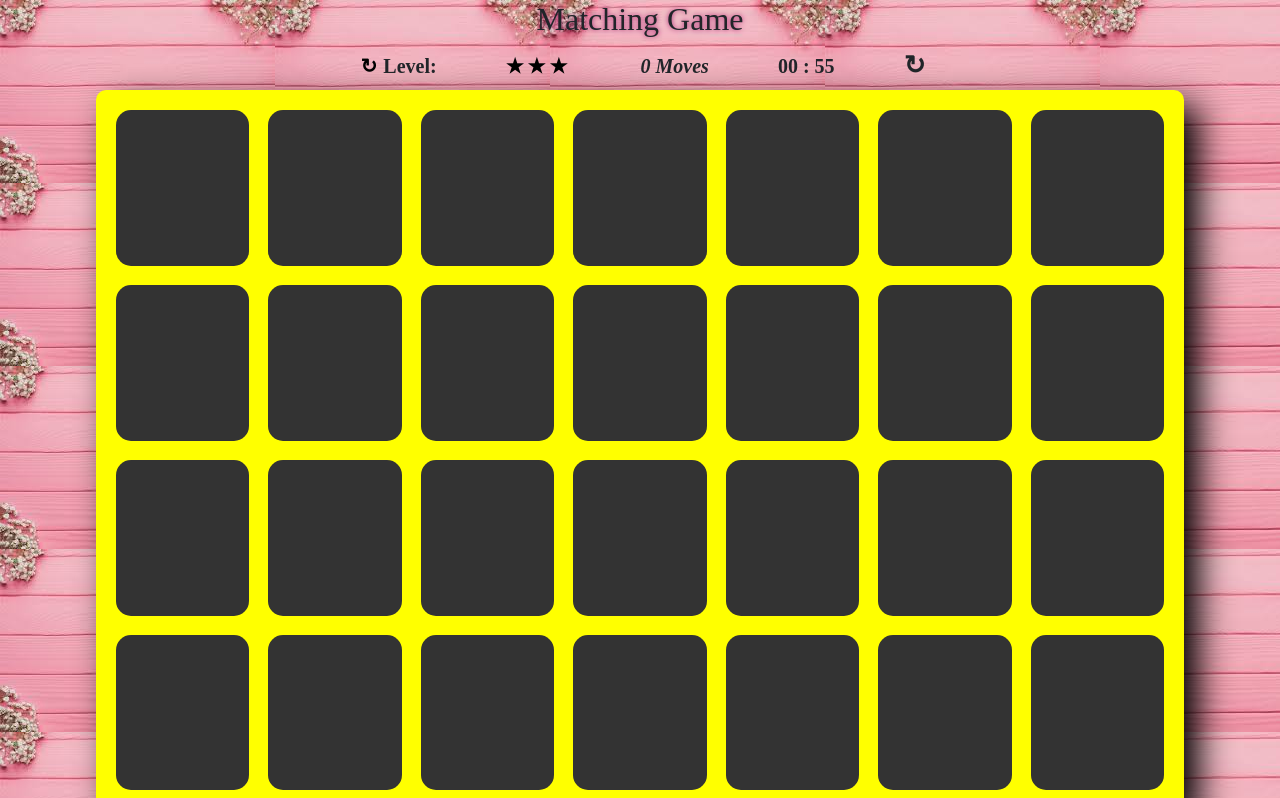
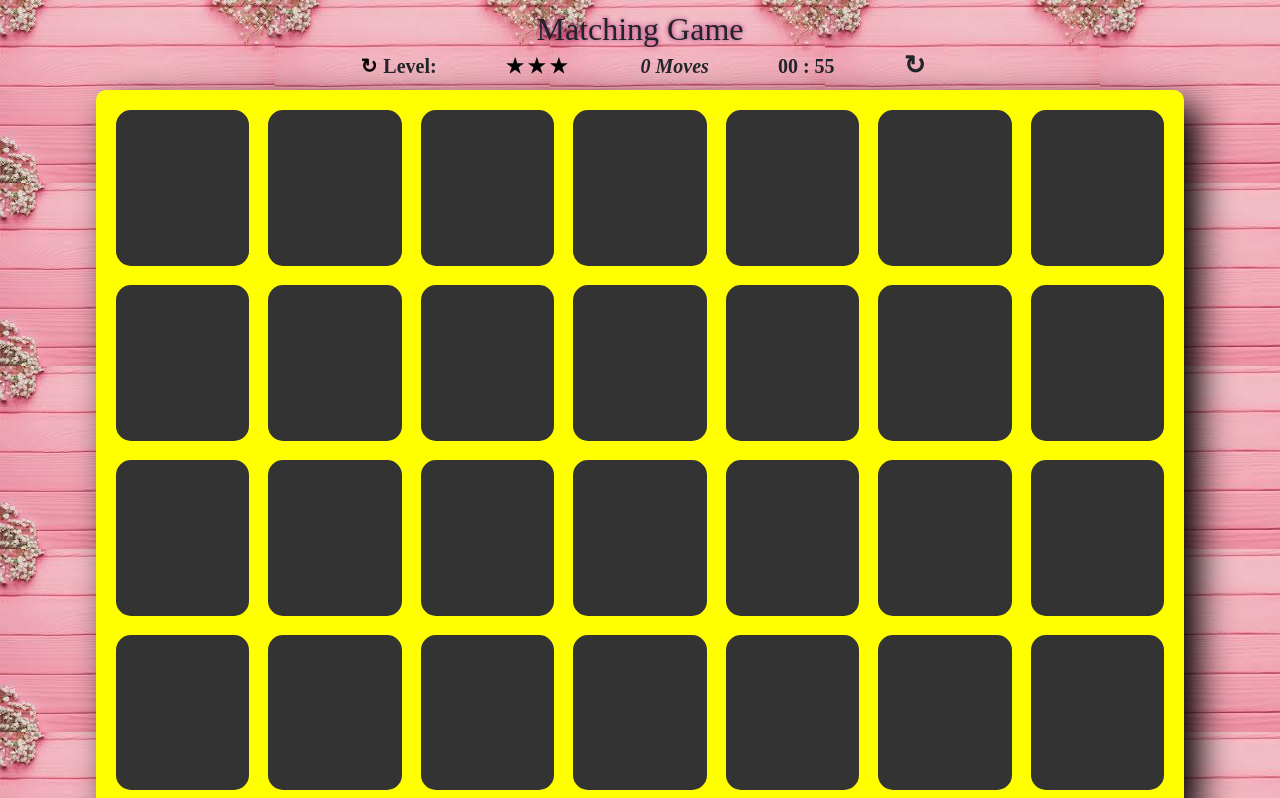
Before and after one commit to arman-ebrahimi/card-memory-game, a React (Create React App) app: page /homePage in a window 1280 px wide. Shown: the top 798 px of the page. Built offline with nearby package versions, Linux system fonts and the light colour scheme.

Commit message:
change position of title to bottom

```diff
--- a/src/App.sass
+++ b/src/App.sass
@@ -4,8 +4,10 @@
   text-align: center
   height: 120vh
 .title
-  animation: change-sh 1s infinite backwards
-@keyframes change-sh
+  position: relative
+  top: 10px
+  animation: change-shadow 1s infinite backwards
+@keyframes change-shadow
   0%
     text-shadow: 0 0 5px yellow
   20%
```
